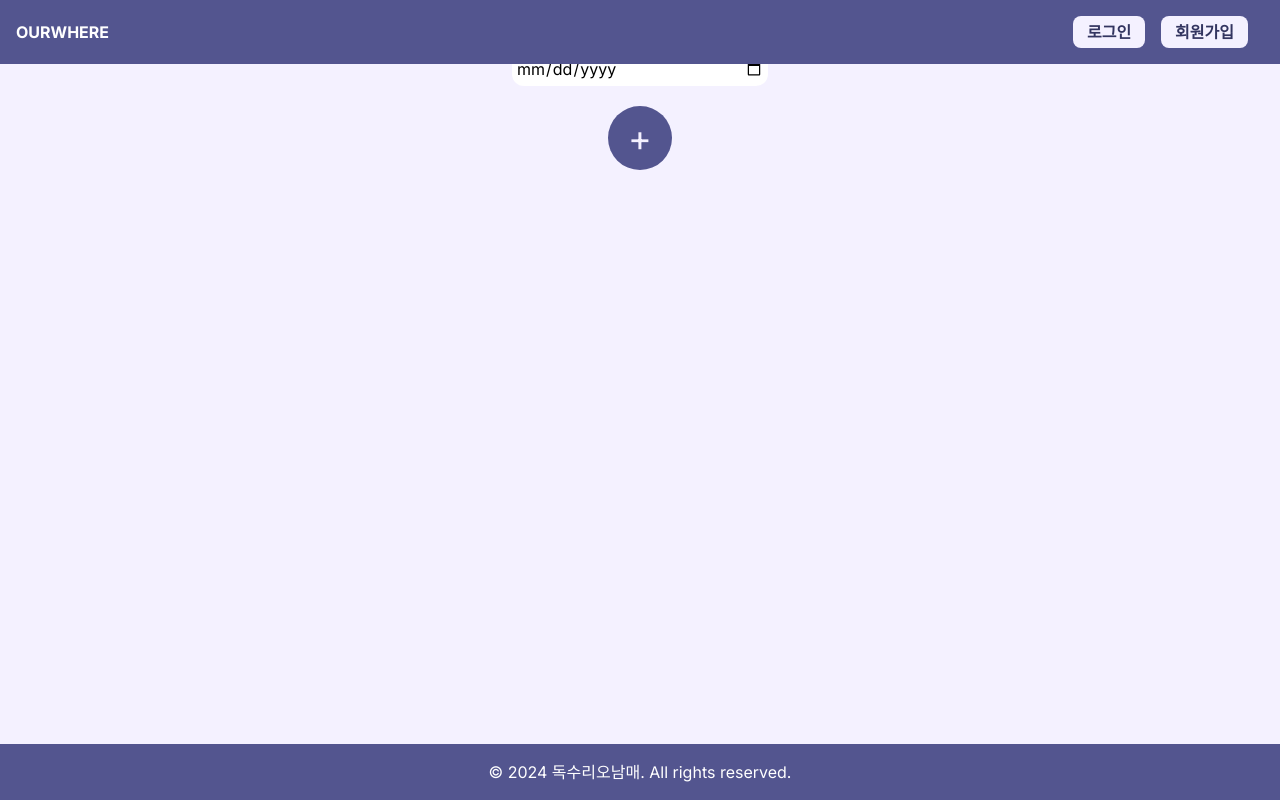
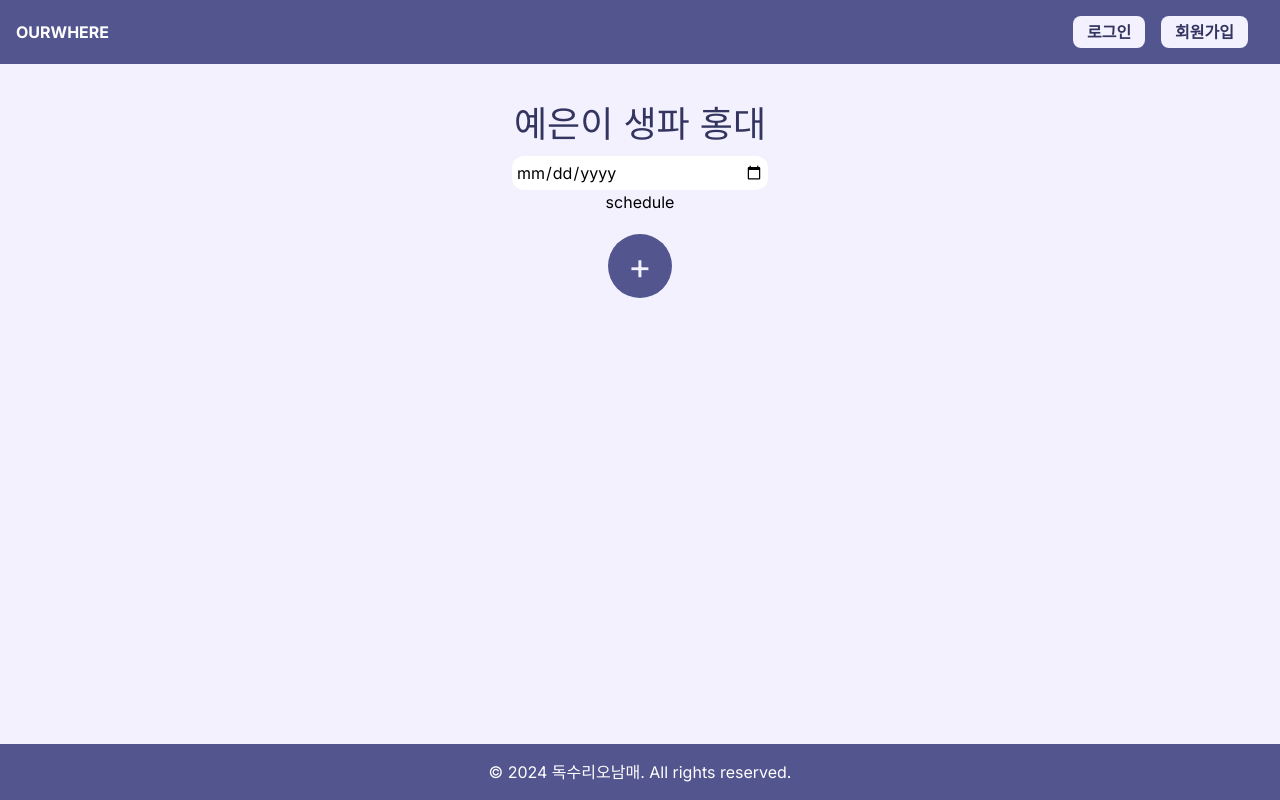
Before and after one commit to 0dytpq0/ourwhere, a Next.js app: page /meeting in a window 1280 px wide. Built offline with nearby package versions, Linux system fonts and the light colour scheme.

Commit message:
fix : 미팅 ui 수정

```diff
--- /dev/null
+++ b/src/components/molecules/Schedule.tsx
@@ -0,0 +1,7 @@
+import React from 'react';
+
+function Schedule() {
+  return <div>schedule</div>;
+}
+
+export default Schedule;
--- a/src/components/template/Meeting.tsx
+++ b/src/components/template/Meeting.tsx
@@ -1,6 +1,7 @@
 'use client';
 import { useState } from 'react';
 import Modal from '../molecules/Modal';
+import Schedule from '../molecules/schedule';
 
 export default function Meeting() {
   const [modal, setModal] = useState(false);
@@ -8,10 +9,11 @@ export default function Meeting() {
   console.log(modal);
   return (
     <>
-      <section className="bg-loginpage-color h-lvh">
-        <div className="flex flex-col items-center">
+      <section className="bg-loginpage-color pt-16 h-dvh">
+        <div className="flex flex-col items-center pt-10">
           <h1 className="text-4xl mb-3 text-font-color">예은이 생파 홍대</h1>
           <input type="date" placeholder="날짜" className="p-1 w-64 rounded-xl" />
+          <Schedule />
           <button
             onClick={handleModal}
             className="w-16 h-16 rounded-full bg-header-color text-loginpage-color text-4xl mt-5 "
```
